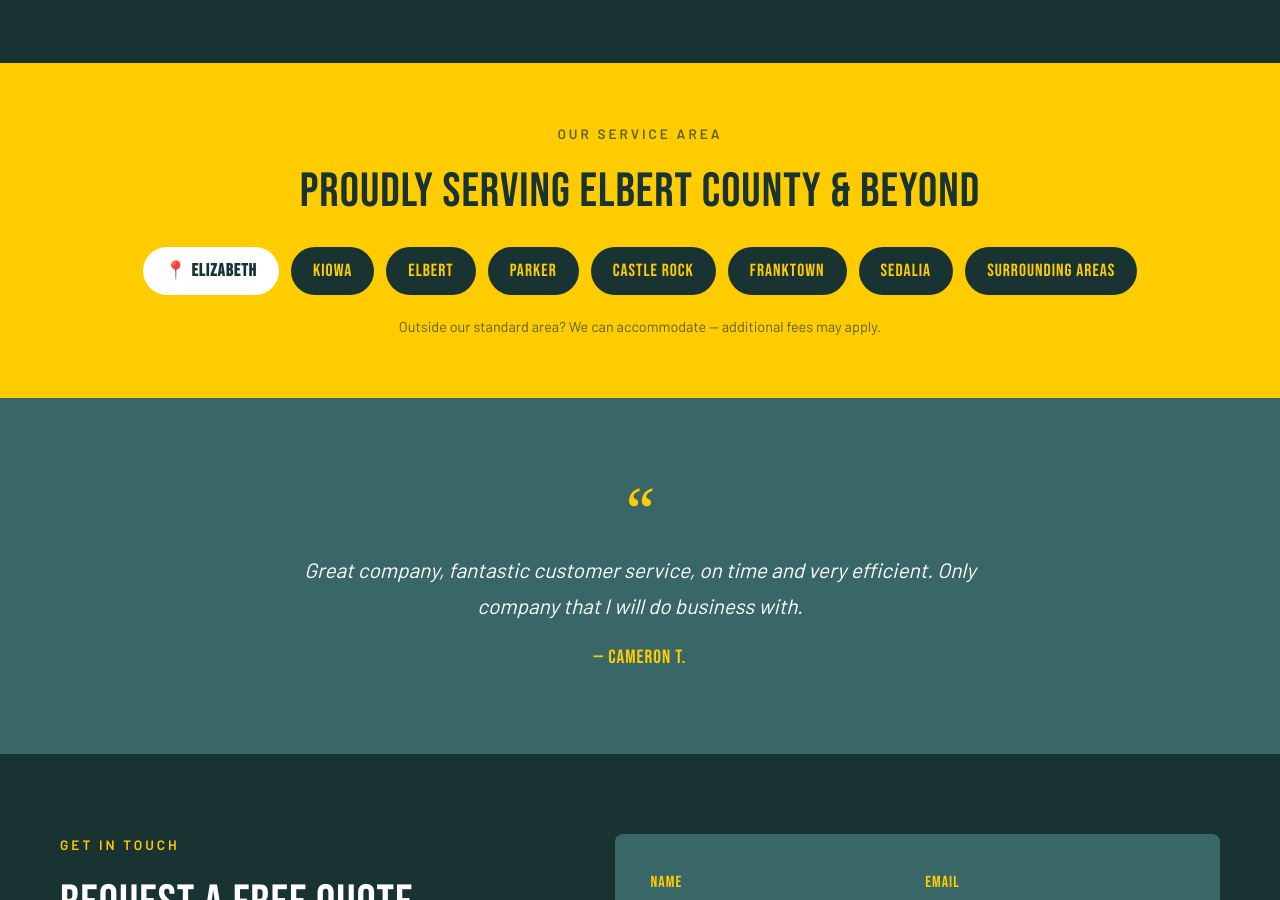
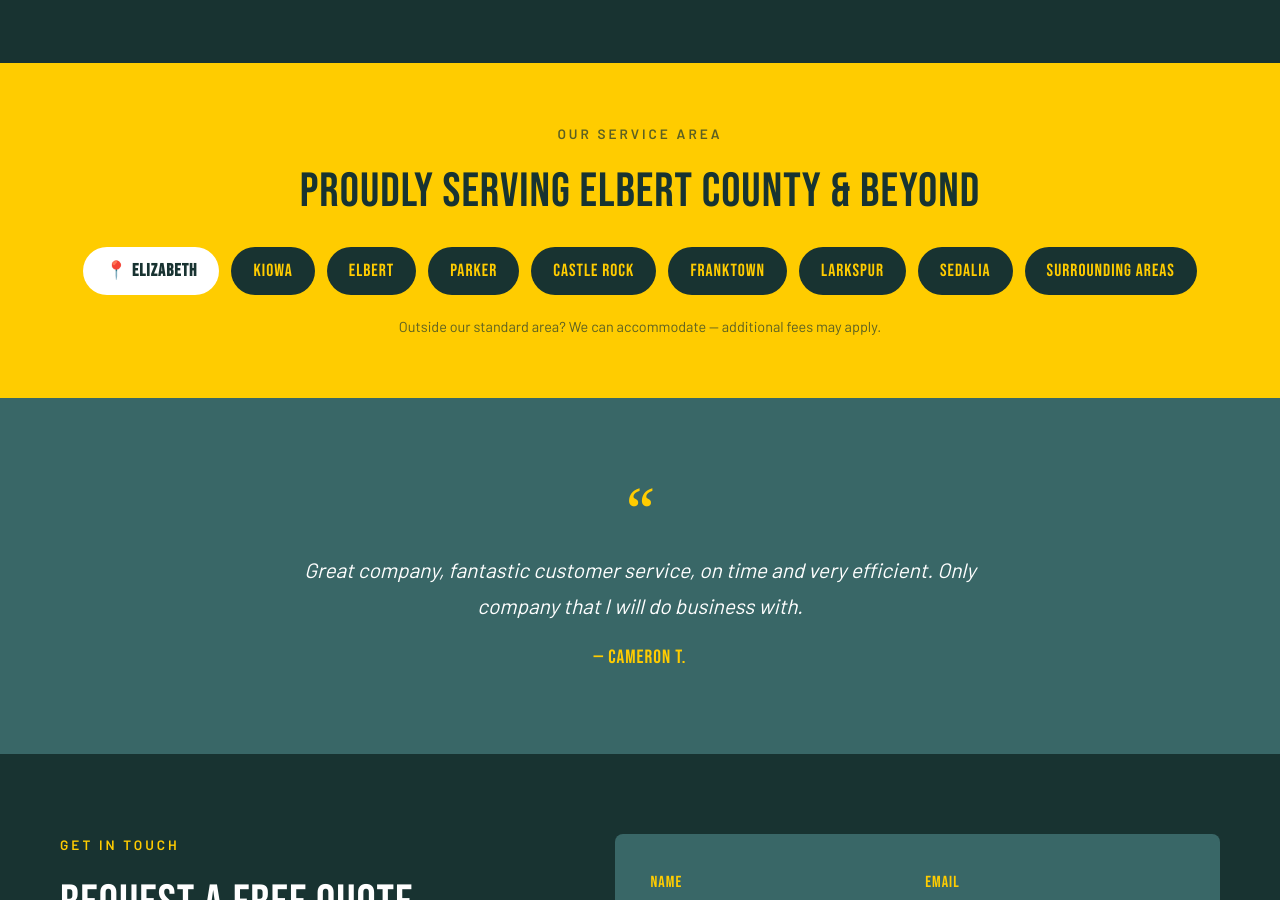
Before and after one commit to JimmyFlame77/A-Better-Hauling, a Jekyll site: the page built from index.html, in a window 1280 px wide and 900 px high, scrolled down 5534 px. Built offline with Jekyll 4.4.1, drawn with Linux system fonts in a browser that asks for light colours.

Commit message:
Update service_areas.yml

```diff
--- a/_data/service_areas.yml
+++ b/_data/service_areas.yml
@@ -11,6 +11,8 @@
   url: "/castle-rock-co/"
 - name: "Franktown"
   url: "/franktown-co/"
+- name: "Larkspur"
+  url: "/larkspur-co/"
 - name: "Sedalia"
   url: "/sedalia-co/"
 - name: "Surrounding Areas"
```
